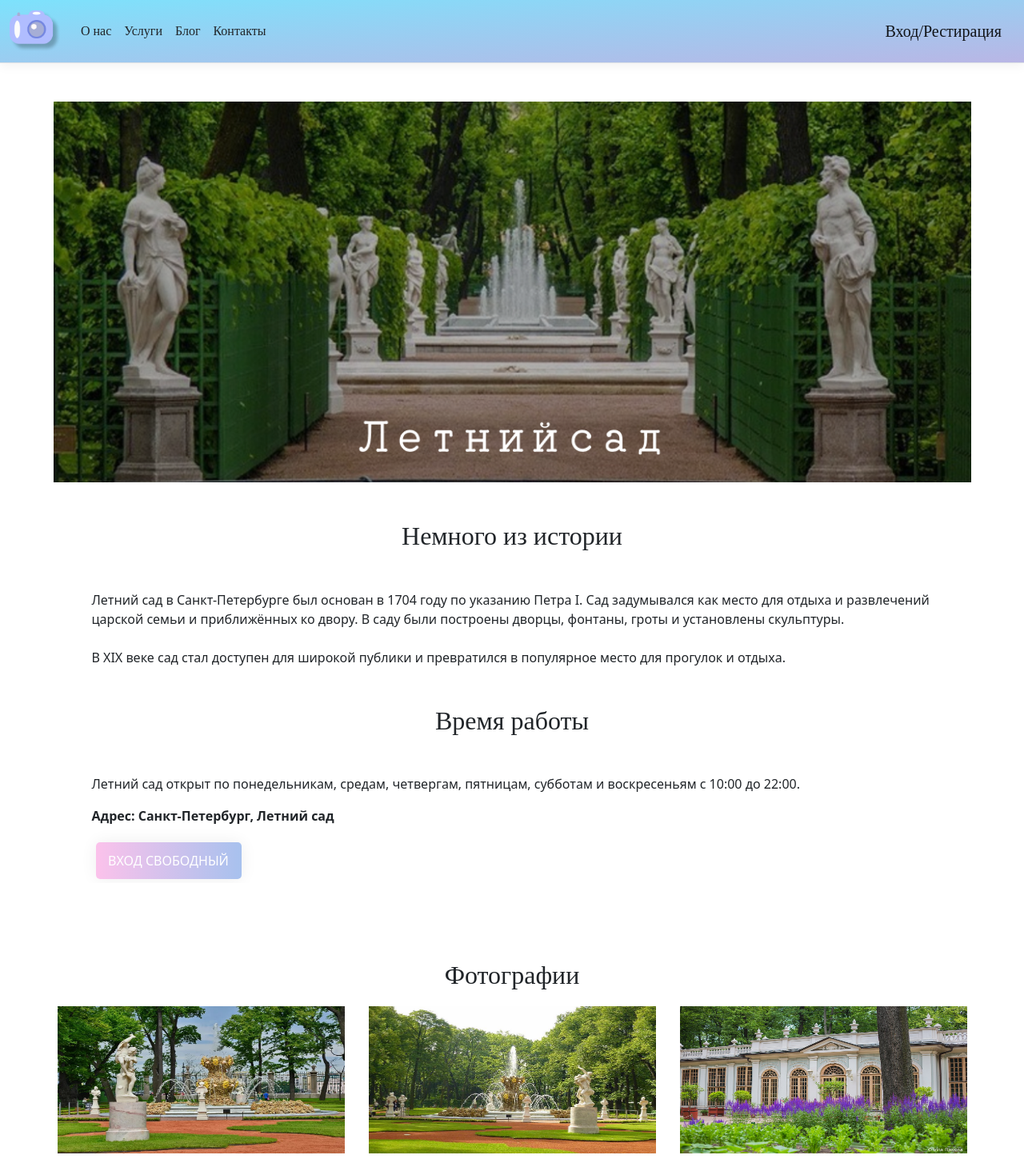
After one commit to TotKtoSmog/Attractions, an ASP.NET Core app: template Views/City/SaintPetersburg/SummerGarden.cshtml in a window 1280 px wide. The commit adds this page. Shown: the top 1459 px of the page at 80% size. Run offline with ASP.NET Core 8, Linux system fonts and the light colour scheme; the template is opened without the code that fills it, so the values that code supplies are empty; style sheets or scripts are compiled from the project's sources; some web fonts are replaced.

Commit message:
Добавление страницы Летний сад

```diff
--- a/Views/City/SaintPetersburg/Index.cshtml
+++ b/Views/City/SaintPetersburg/Index.cshtml
@@ -52,9 +52,9 @@
         </a>
     </div>
     <div class="item">
-        <a href="#">
-            <img src="~/Image/zinger.png" alt="Дом Зингера">
-            <div class="centered">Дом Зингера</div>
+        <a asp-controller="SaintPetersburg" asp-action="SummerGarden">
+            <img src="~/Image/Summer garden_min.png" alt="Летний сад">
+            <div class="centered">Летний сад</div>
             <span class="bottom-right badge bg-success rounded-pill">4.0</span>
         </a>
     </div>
--- /dev/null
+++ b/Views/City/SaintPetersburg/SummerGarden.cshtml
@@ -0,0 +1,99 @@
+@{
+    ViewData["Title"] = "Летний сад";
+}
+@model IEnumerable<Attractions.Models.dboModels.Feedback>
+<div class="img-container my-5">
+    <img class="city-main-img" src="/Image/Summer garden.png" />
+    <div class="mx-5">
+        <h2 class="kiwi-maru-regular text-center my-5">Немного из истории</h2>
+        <p>
+            Летний сад в Санкт-Петербурге был основан в 1704 году по указанию Петра I.
+            Сад задумывался как место для отдыха и развлечений царской семьи и приближённых
+            ко двору. В саду были построены дворцы, фонтаны, гроты и установлены скульптуры.  <br>
+            <br>
+            В XIX веке сад стал доступен для широкой публики и превратился в популярное место для
+            прогулок и отдыха.
+        </p>
+        <h2 class="kiwi-maru-regular text-center my-5">Время работы</h2>
+        <p>
+            Летний сад открыт по понедельникам, средам, четвергам, пятницам, субботам и воскресеньям с 10:00 до 22:00.<br>
+        </p>
+        <p><b>Адрес: Санкт-Петербург, Летний сад</b></p>
+        <div class="btn-container">
+            <b class="btn btn-2">Вход свободный</b>
+        </div>
+    </div>
+</div>
+<div class="items py-5 text-center">
+    <div class="item-center">
+        <h2 class="kiwi-maru-regular text-center">
+            Фотографии
+        </h2>
+    </div>
+    <div class="item-foto-n-h">
+        <img src="~/Image/Summer garden1.png" alt="Летний сад 1">
+    </div>
+    <div class="item-foto-n-h">
+        <img src="~/Image/Summer garden2.png" alt="Летний сад 2">
+    </div>
+    <div class="item-foto-n-h">
+        <img src="~/Image/Summer garden3.png" alt="Летний сад 3">
+    </div>
+    <div class="item-foto-n-h">
+        <img src="~/Image/Summer garden4.png" alt="Летний сад 4">
+    </div>
+    <div class="item-foto-n-h">
+        <img src="~/Image/Summer garden5.png" alt="Летний сад 5">
+    </div>
+    <div class="item-foto-n-h">
+        <img src="~/Image/Summer garden6.png" alt="Летний сад 6">
+    </div>
+</div>
+
+<div class="img-container mb-5">
+    <div class="mx-5">
+        <h2 class="kiwi-maru-regular text-center my-5">Поделитесь мнением</h2>
+
+
+        <form method="post" class="form-reviews" asp-controller="SaintPetersburg" asp-action="SummerGarden">
+            <div class="form-group">
+                <input type="hidden" name="Id_Sight" value="5" />
+                <br><label>Представтесь</label><br>
+                <input class="mb-2" name="NameSender" type="text" />
+                <textarea class="form-control" placeholder="Ваш отзыв" name="FeedBackText"></textarea>
+                <div class="stars">
+                    <div class="star-group">
+                        <input type="radio" class="star" id="one" value="1" name="Ball" checked>
+                        <input type="radio" class="star" id="two" value="2" name="Ball">
+                        <input type="radio" class="star" id="three" value="3" name="Ball">
+                        <input type="radio" class="star" id="four" value="4" name="Ball">
+                        <input type="radio" class="star" id="five" value="5" name="Ball">
+                    </div>
+
+                </div>
+                <button class="btn-container btn btn-2" type="submit">
+                    Отправить
+                </button>
+            </div>
+        </form>
+        <div>
+            <h2 class="kiwi-maru-regular text-center my-5">Отзывы</h2>
+            <table class="table table-info">
+
+                <tbody>
+                    @foreach (var mes in Model)
+                    {
+                        <tr>
+                            <td>@mes.NameSender</td>
+                            <td>@mes.fb_datatime.ToShortDateString()</td>
+                            <td>@mes.FeedBackText</td>
+                            <td>@mes.Ball</td>
+                        </tr>
+                    }
+                </tbody>
+                <caption>>:^) Всего: @Model.Count()</caption>
+            </table>
+        </div>
+
+    </div>
+</div>
```
Also changed, not shown: Controllers/SaintPetersburgController.cs (+12 -0 lines), Attractions.csproj, wwwroot/Image/Summer garden.png (added), wwwroot/Image/Summer garden1.png (added), wwwroot/Image/Summer garden2.png (added), wwwroot/Image/Summer garden3.png (added), wwwroot/Image/Summer garden_min.png (added), 4 other files.
